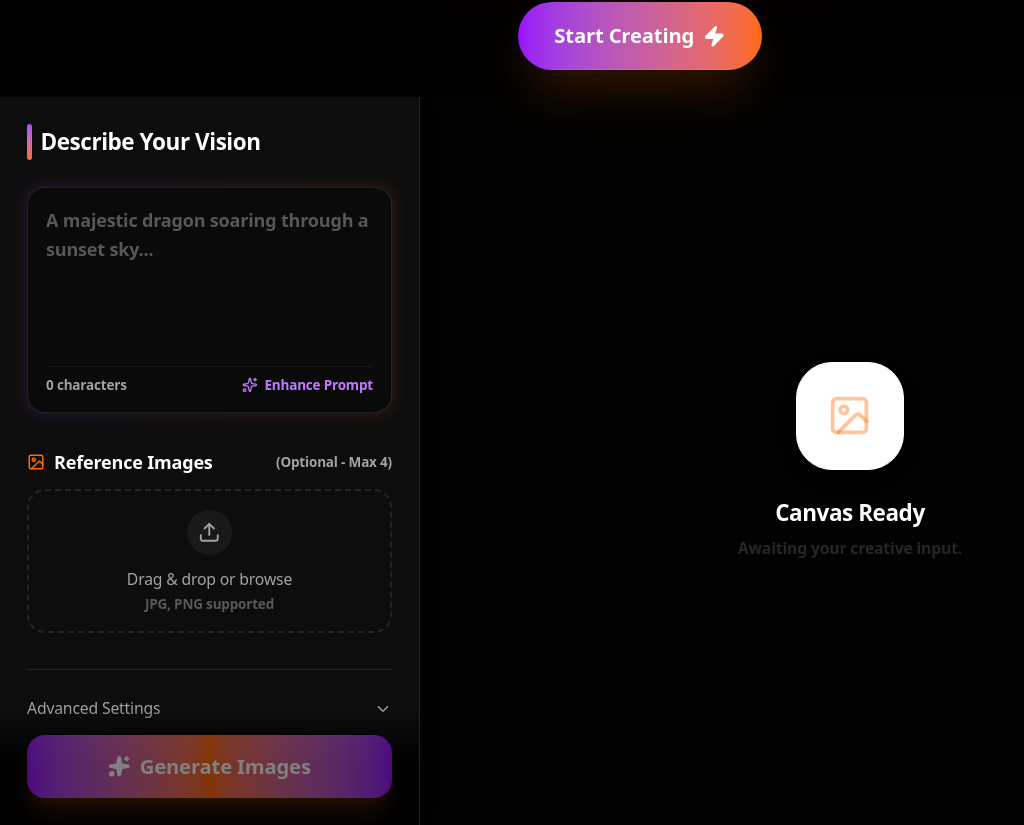
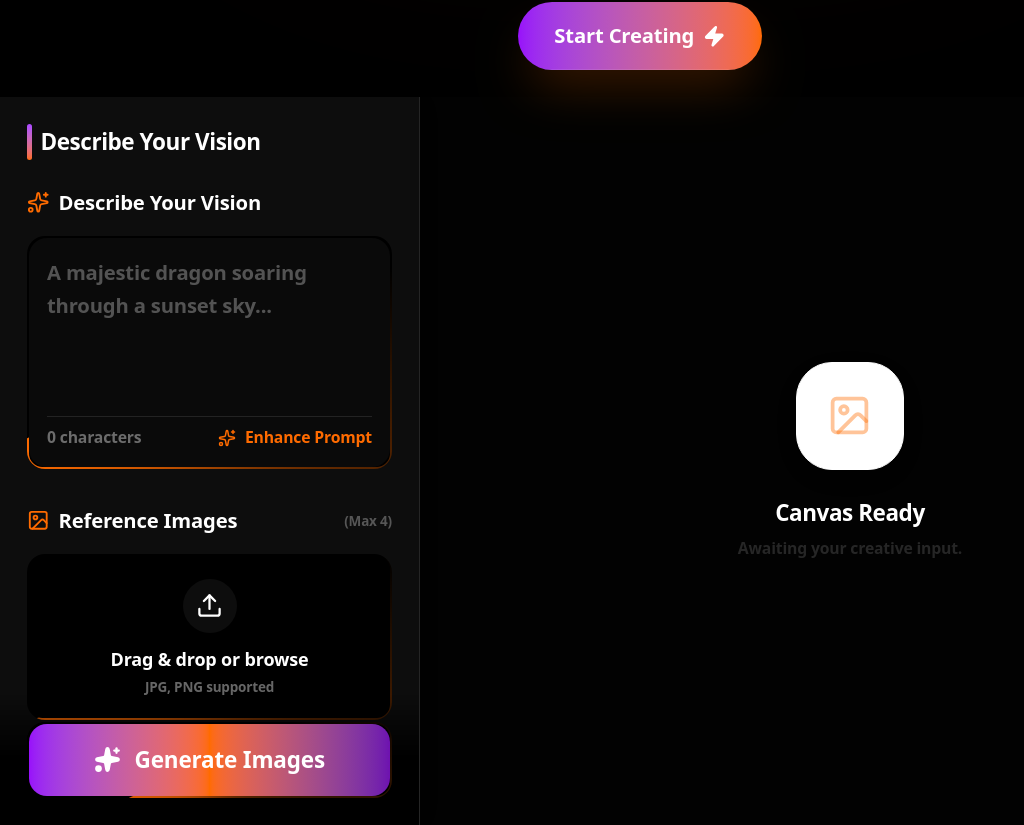
Before and after one commit to ashiqrahman12/image-generator-n8n-, a Next.js app: page / in a window 1280 px wide. Shown: the part 752-1577 px from the top of the page, without its empty margins (0-1024 px from the left). Built offline with nearby package versions, Linux system fonts and the light colour scheme.

Commit message:
UI: Added glowing borders and high-visibility text to ImageGenerator.tsx

```diff
--- a/src/components/ImageGenerator.tsx
+++ b/src/components/ImageGenerator.tsx
@@ -205,48 +205,47 @@ export function ImageGenerator() {
                     </div>
 
                     {/* Prompt Input Section */}
-                    <div className="space-y-3">
-                        <div className="relative group">
-                            <div className="absolute -inset-0.5 bg-gradient-to-r from-purple-500/20 to-primary/20 rounded-2xl blur opacity-75 group-hover:opacity-100 transition duration-500"></div>
-                            <div className="relative bg-[#0A0A0A] rounded-2xl border border-white/10 p-4">
+                    <div className="space-y-4">
+                        <Label className="text-lg text-white font-extrabold flex items-center gap-2">
+                            <Sparkles className="w-5 h-5 text-primary" /> Describe Your Vision
+                        </Label>
+                        <GlowingBorder containerClassName="rounded-2xl">
+                            <div className="relative bg-[#0A0A0A] p-4 rounded-2xl">
                                 <textarea
                                     value={prompt}
                                     onChange={(e) => setPrompt(e.target.value)}
                                     placeholder="A majestic dragon soaring through a sunset sky..."
-                                    className="w-full h-32 bg-transparent border-none focus:ring-0 text-white placeholder:text-muted-foreground/50 resize-none text-base leading-relaxed"
+                                    className="w-full h-32 bg-transparent border-none focus:ring-0 text-white placeholder:text-white/30 resize-none text-lg font-bold leading-relaxed"
                                 />
-                                <div className="flex items-center justify-between mt-2 pt-2 border-t border-white/5">
-                                    <span className="text-xs text-muted-foreground">{prompt.length} characters</span>
+                                <div className="flex items-center justify-between mt-2 pt-2 border-t border-white/10">
+                                    <span className="text-sm font-bold text-white/40">{prompt.length} characters</span>
                                     <button
                                         type="button"
                                         onClick={handleVoiceInput}
-                                        className={cn("flex items-center gap-1.5 text-xs font-semibold transition-colors", isListening ? "text-red-500 animate-pulse" : "text-purple-400 hover:text-purple-300")}
+                                        className={cn("flex items-center gap-2 text-sm font-black transition-all", isListening ? "text-red-500 animate-pulse" : "text-primary hover:text-primary-light")}
                                     >
-                                        {isListening ? <MicOff className="w-3.5 h-3.5" /> : <Sparkles className="w-3.5 h-3.5" />}
+                                        {isListening ? <MicOff className="w-4 h-4" /> : <Sparkles className="w-4 h-4" />}
                                         {isListening ? "Stop Listening" : "Enhance Prompt"}
                                     </button>
                                 </div>
                             </div>
-                        </div>
+                        </GlowingBorder>
                     </div>
 
                     {/* Reference Images - Drag & Drop Style */}
-                    <div className="space-y-3">
-                        <div className="flex items-center justify-between">
-                            <Label className="text-base text-white font-semibold flex items-center gap-2">
-                                <ImageIcon className="w-4 h-4 text-primary" />
-                                Reference Images
+                    <div className="space-y-4">
+                        <Label className="text-lg text-white font-extrabold flex items-center gap-2">
+                            <ImageIcon className="w-5 h-5 text-primary" />
+                            Reference Images <span className="text-xs font-bold text-white/30 ml-auto">(Max 4)</span>
                         </Label>
-                            <span className="text-xs text-muted-foreground">(Optional - Max 4)</span>
-                        </div>
 
-                        <div className="grid grid-cols-1 gap-3">
+                        <div className="grid grid-cols-1 gap-4">
                             <input type="file" ref={fileInputRef} accept="image/*" multiple onChange={handleFileChange} className="hidden" />
 
                             {refImages.length > 0 && (
                                 <div className="grid grid-cols-4 gap-2 mb-2">
                                     {refImages.map((img, index) => (
-                                        <div key={index} className="relative aspect-square rounded-lg overflow-hidden border border-white/10 group">
+                                        <div key={index} className="relative aspect-square rounded-xl overflow-hidden border border-white/20 group">
                                             <img src={img.preview} alt="Ref" className="w-full h-full object-cover" />
                                             <button onClick={() => removeImage(index)} className="absolute top-1 right-1 p-1 bg-black/60 text-white rounded-full hover:bg-red-500 transition-colors opacity-0 group-hover:opacity-100">
                                                 <X className="w-3 h-3" />
@@ -257,75 +256,85 @@ export function ImageGenerator() {
                             )}
 
                             {refImages.length < MAX_IMAGES && (
+                                <GlowingBorder containerClassName="rounded-2xl">
                                     <motion.button
-                                    whileHover={{ backgroundColor: "rgba(255,255,255,0.03)" }}
+                                        whileHover={{ backgroundColor: "rgba(255,255,255,0.05)" }}
                                         whileTap={{ scale: 0.98 }}
                                         onClick={() => fileInputRef.current?.click()}
-                                    className="border-2 border-dashed border-white/10 rounded-2xl h-32 w-full flex flex-col items-center justify-center gap-3 text-muted-foreground hover:border-primary/50 hover:text-primary transition-all group"
+                                        className="rounded-2xl h-36 w-full flex flex-col items-center justify-center gap-3 text-white bg-black hover:text-primary transition-all group"
                                     >
-                                    <div className="w-10 h-10 rounded-full bg-white/5 flex items-center justify-center group-hover:bg-primary/10 transition-colors">
-                                        <Upload className="w-5 h-5" />
+                                        <div className="w-12 h-12 rounded-full bg-white/5 flex items-center justify-center group-hover:bg-primary/20 transition-colors">
+                                            <Upload className="w-6 h-6" />
                                         </div>
                                         <div className="text-center">
-                                        <p className="text-sm font-medium">Drag & drop or browse</p>
-                                        <p className="text-xs opacity-50 mt-1">JPG, PNG supported</p>
+                                            <p className="text-base font-black">Drag & drop or browse</p>
+                                            <p className="text-xs font-bold opacity-40 mt-1">JPG, PNG supported</p>
                                         </div>
                                     </motion.button>
+                                </GlowingBorder>
                             )}
                         </div>
                     </div>
 
                     {/* Advanced Settings Accordion */}
-                    <SimpleAccordion.AccordionItem title="Advanced Settings" className="border-t border-white/10 pt-2">
-                        <div className="space-y-6 pt-2">
+                    <SimpleAccordion.AccordionItem
+                        title="Advanced Settings"
+                        className="border-t border-white/10 pt-4"
+                    >
+                        <div className="space-y-6 pt-4">
                             {/* Quality */}
-                            <div className="space-y-3">
-                                <Label className="text-xs uppercase tracking-wider text-muted-foreground">Quality</Label>
-                                <div className="grid grid-cols-3 gap-2">
+                            <div className="space-y-4">
+                                <Label className="text-xs uppercase font-black tracking-widest text-primary/70">Generation Quality</Label>
+                                <div className="grid grid-cols-3 gap-3">
                                     {qualityOptions.map((opt) => (
+                                        <GlowingBorder key={opt.id} containerClassName={cn("rounded-xl", quality !== opt.id && "bg-transparent")}>
                                             <button
-                                            key={opt.id}
                                                 onClick={() => setQuality(opt.id)}
                                                 className={cn(
-                                                "px-3 py-2 rounded-lg text-sm font-medium transition-all border",
+                                                    "w-full px-3 py-3 rounded-xl text-xs font-black transition-all border-none relative overflow-hidden",
                                                     quality === opt.id
-                                                    ? "bg-primary/20 border-primary text-primary shadow-[0_0_15px_-3px_rgba(255,107,0,0.3)]"
-                                                    : "bg-white/5 border-transparent text-muted-foreground hover:bg-white/10"
+                                                        ? "bg-primary text-white"
+                                                        : "bg-white/5 text-white/50 hover:bg-white/10"
                                                 )}
                                             >
                                                 {opt.label}
                                             </button>
+                                        </GlowingBorder>
                                     ))}
                                 </div>
                             </div>
 
                             {/* Aspect Ratio & Format */}
                             <div className="grid grid-cols-2 gap-4">
-                                <div className="space-y-2">
-                                    <Label className="text-xs uppercase tracking-wider text-muted-foreground">Aspect Ratio</Label>
+                                <div className="space-y-3">
+                                    <Label className="text-xs uppercase font-black tracking-widest text-primary/70">Aspect Ratio</Label>
+                                    <GlowingBorder containerClassName="rounded-xl">
                                         <div className="relative">
                                             <select
                                                 value={aspectRatio}
                                                 onChange={(e) => setAspectRatio(e.target.value as any)}
-                                            className="w-full h-10 pl-3 pr-8 bg-white/5 border border-white/10 rounded-lg text-sm text-white focus:outline-none focus:border-primary/50 appearance-none cursor-pointer"
+                                                className="w-full h-12 pl-4 pr-10 bg-black border-none rounded-xl text-sm font-bold text-white focus:outline-none appearance-none cursor-pointer"
                                             >
-                                            {aspectRatioOptions.map((opt) => <option key={opt.id} value={opt.id} className="bg-black">{opt.label}</option>)}
+                                                {aspectRatioOptions.map((opt) => <option key={opt.id} value={opt.id} className="bg-black text-white">{opt.label}</option>)}
                                             </select>
-                                        <ChevronDown className="absolute right-3 top-1/2 -translate-y-1/2 w-4 h-4 text-muted-foreground pointer-events-none" />
+                                            <ChevronDown className="absolute right-4 top-1/2 -translate-y-1/2 w-4 h-4 text-white pointer-events-none" />
                                         </div>
+                                    </GlowingBorder>
                                 </div>
-                                <div className="space-y-2">
-                                    <Label className="text-xs uppercase tracking-wider text-muted-foreground">Format</Label>
+                                <div className="space-y-3">
+                                    <Label className="text-xs uppercase font-black tracking-widest text-primary/70">Output Format</Label>
+                                    <GlowingBorder containerClassName="rounded-xl">
                                         <div className="relative">
                                             <select
                                                 value={outputFormat}
                                                 onChange={(e) => setOutputFormat(e.target.value as any)}
-                                            className="w-full h-10 pl-3 pr-8 bg-white/5 border border-white/10 rounded-lg text-sm text-white focus:outline-none focus:border-primary/50 appearance-none cursor-pointer"
+                                                className="w-full h-12 pl-4 pr-10 bg-black border-none rounded-xl text-sm font-bold text-white focus:outline-none appearance-none cursor-pointer"
                                             >
-                                            {outputFormatOptions.map((opt) => <option key={opt.id} value={opt.id} className="bg-black">{opt.label}</option>)}
+                                                {outputFormatOptions.map((opt) => <option key={opt.id} value={opt.id} className="bg-black text-white">{opt.label}</option>)}
                                             </select>
-                                        <ChevronDown className="absolute right-3 top-1/2 -translate-y-1/2 w-4 h-4 text-muted-foreground pointer-events-none" />
+                                            <ChevronDown className="absolute right-4 top-1/2 -translate-y-1/2 w-4 h-4 text-white pointer-events-none" />
                                         </div>
+                                    </GlowingBorder>
                                 </div>
                             </div>
                         </div>
@@ -334,21 +343,23 @@ export function ImageGenerator() {
 
                 {/* Generate Button - Fixed at bottom */}
                 <div className="absolute bottom-0 left-0 right-0 p-6 bg-gradient-to-t from-black via-black to-transparent z-20">
+                    <GlowingBorder containerClassName="rounded-2xl">
                         <motion.button
                             whileHover={{ scale: 1.02 }}
                             whileTap={{ scale: 0.98 }}
                             onClick={handleGenerate}
                             disabled={loading || !prompt.trim()}
                             className={cn(
-                            "w-full h-14 rounded-2xl font-bold text-lg text-white shadow-xl shadow-primary/20 disabled:opacity-50 disabled:cursor-not-allowed relative overflow-hidden group"
+                                "w-full h-16 rounded-2xl font-black text-xl text-white shadow-2xl relative overflow-hidden group border-none"
                             )}
                         >
-                        <div className="absolute inset-0 bg-gradient-to-r from-purple-600 via-primary to-purple-600 animate-gradient-x" />
-                        <span className="relative z-10 flex items-center justify-center gap-2">
-                            {loading ? <Loader2 className="w-5 h-5 animate-spin" /> : <Sparkles className="w-5 h-5 fill-white" />}
+                            <div className="absolute inset-0 bg-gradient-to-r from-purple-600 via-primary to-purple-800 animate-gradient-x" />
+                            <span className="relative z-10 flex items-center justify-center gap-3">
+                                {loading ? <Loader2 className="w-6 h-6 animate-spin" /> : <Sparkles className="w-6 h-6 fill-white" />}
                                 Generate Images
                             </span>
                         </motion.button>
+                    </GlowingBorder>
                 </div>
             </aside>
 
```
Lines whose indentation alone changed are shown as unchanged.
